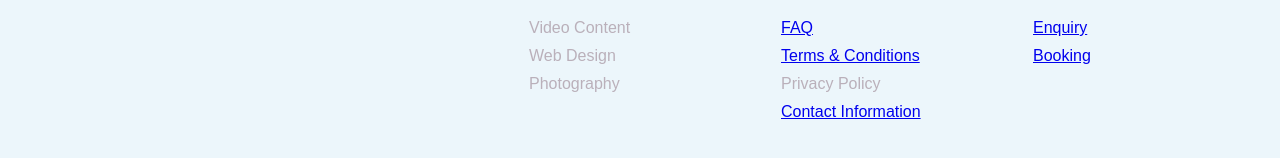
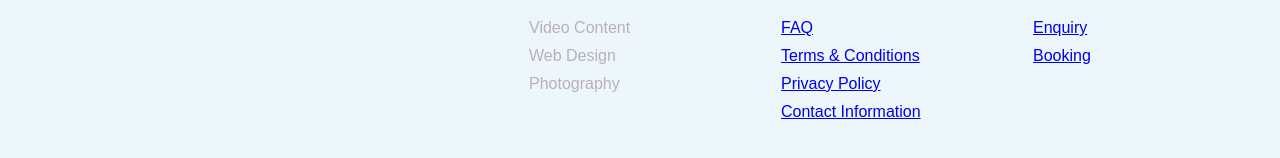
Before and after one commit to WClifford1/wotnot-media, a React (Create React App) app in the folder client/: page /privacy in a window 1280 px wide. Shown: the part 1880-2038 px from the top of the page. Built offline with nearby package versions, Linux system fonts and the light colour scheme.

Commit message:
More routes

```diff
--- a/client/src/components/Footer.jsx
+++ b/client/src/components/Footer.jsx
@@ -26,7 +26,7 @@ export default function Footer() {
                     <div className="footer-links2">
                         <li><Link to="/Faq">FAQ</Link></li>
                         <li><Link to="termsandconditions">Terms & Conditions</Link></li>
-                        <li>Privacy Policy</li>
+                        <li><Link to="/privacy">Privacy Policy</Link></li>
                         <li><Link to="/contact">Contact Information</Link></li>
                     </div>
                 </div>
```
